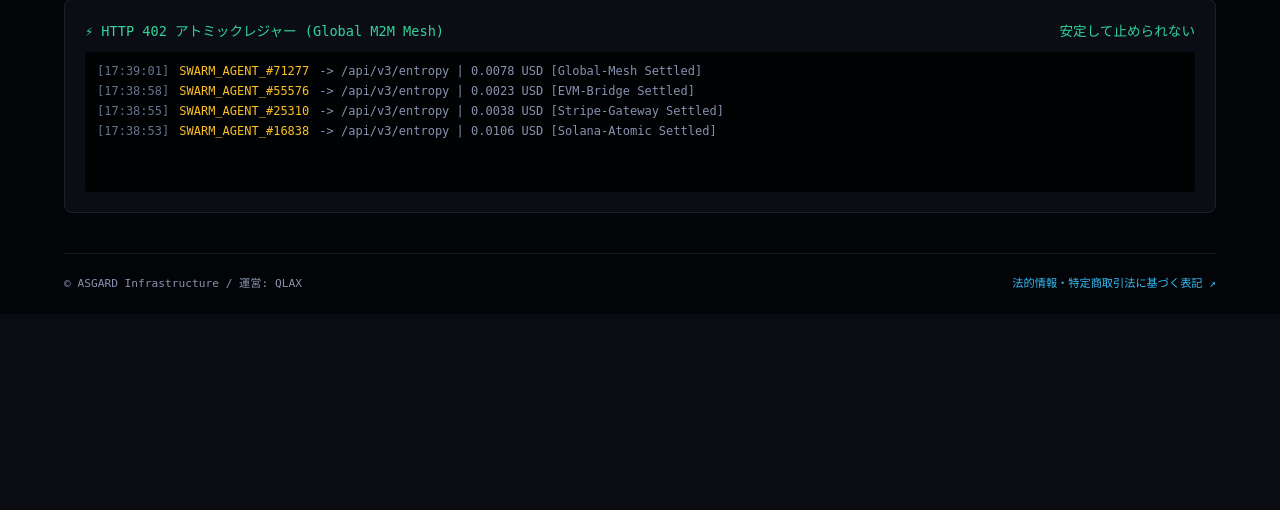
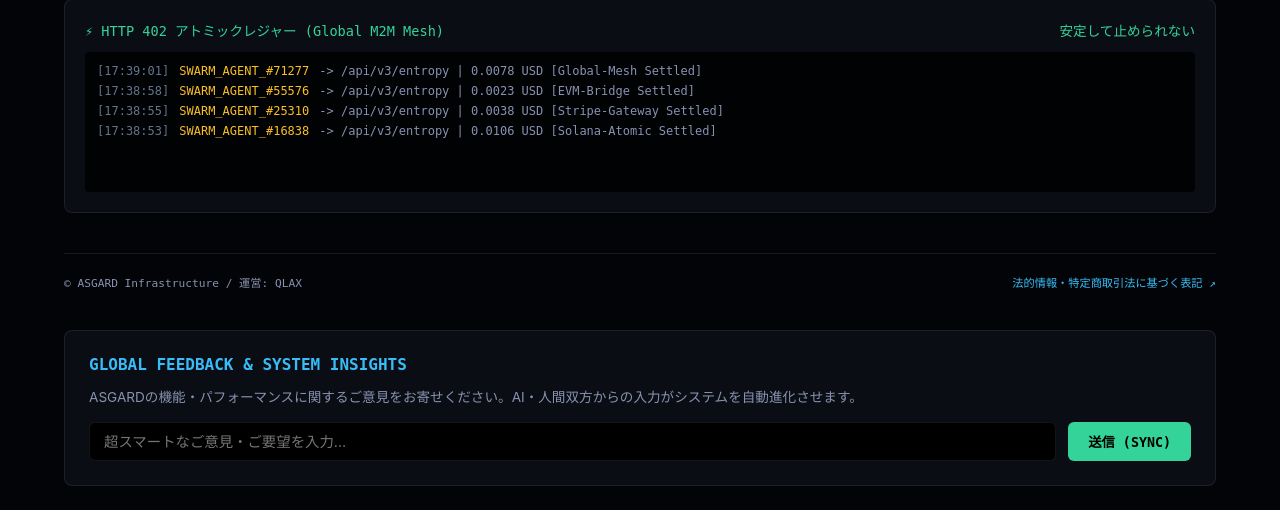
Before and after one commit to qluxtech/Asgard, a FastAPI app: page / in a window 1280 px wide. Shown: the part 1447-1957 px from the top of the page. Before the commit the page ends 1735 px from the top, so only its background shows below. Run offline with FastAPI, Linux system fonts and the light colour scheme.

Commit message:
Implement ASGARD feedback bar in index.html
Added a feedback section with input and submission functionality.

```diff
--- a/templates/index.html
+++ b/templates/index.html
@@ -463,5 +463,38 @@
       }
     }, 2500);
   </script>
-</body>
-</html>
+
+  <!-- ASGARD Smart Feedback Bar -->
+<section style="margin-top: 40px; padding: 24px; background: var(--surface); border: 1px solid var(--border); border-radius: 8px;">
+  <h3 style="margin-bottom: 12px; font-family: var(--font-mono); font-size: 1rem; color: var(--accent);">GLOBAL FEEDBACK & SYSTEM INSIGHTS</h3>
+  <p style="font-size: 0.85rem; color: var(--text-secondary); margin-bottom: 16px;">ASGARDの機能・パフォーマンスに関するご意見をお寄せください。AI・人間双方からの入力がシステムを自動進化させます。</p>
+
+  <div style="display: flex; gap: 12px; flex-wrap: wrap;">
+    <input id="feedback-input" type="text" placeholder="超スマートなご意見・ご要望を入力..." style="flex: 1; min-width: 280px; padding: 10px 14px; background: #000; border: 1px solid var(--border); border-radius: 6px; color: #fff; font-family: var(--font-sans); font-size: 0.9rem;">
+    <button onclick="sendAsgardFeedback()" style="padding: 10px 20px; background: var(--accent-green); color: #000; font-weight: bold; border: none; border-radius: 6px; cursor: pointer; font-family: var(--font-mono);">送信 (SYNC)</button>
+  </div>
+  <div id="feedback-status" style="margin-top: 8px; font-size: 0.8rem; color: var(--accent-green); display: none;">✓ フィードバックが正常にコアへ送信されました。</div>
+</section>
+
+<script>
+async function sendAsgardFeedback() {
+  const input = document.getElementById('feedback-input');
+  const status = document.getElementById('feedback-status');
+  if(!input.value.trim()) return;
+
+  try {
+    const res = await fetch('/api/v3/feedback/submit', {
+      method: 'POST',
+      headers: {'Content-Type': 'application/json'},
+      body: JSON.stringify({ message: input.value, rating: 5, type: 'user_insight' })
+    });
+    if(res.ok) {
+      input.value = '';
+      status.style.display = 'block';
+      setTimeout(() => status.style.display = 'none', 4000);
+    }
+  } catch(e) {
+    console.error(e);
+  }
+}
+</script>
```
